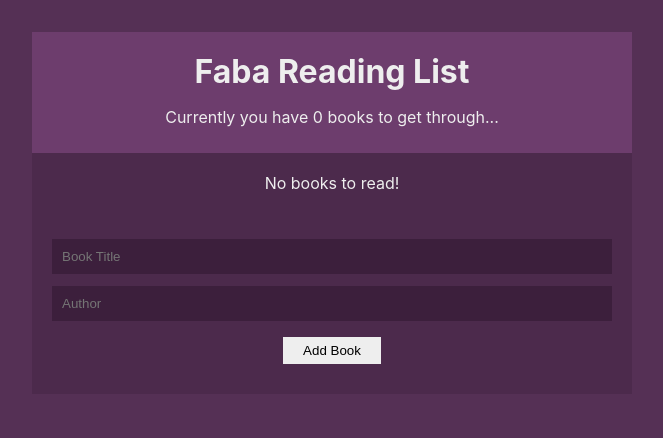
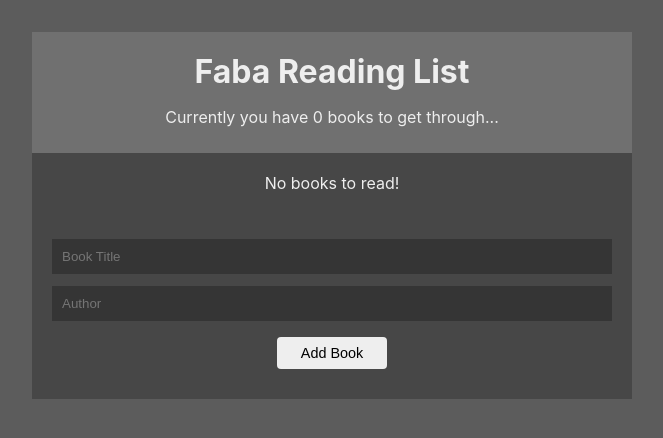
Before and after one commit to Aceba1/React-Basics-ReadingList, a React (Create React App) app in the folder client/: page / in a window 1280 px wide. Shown: the top 438 px of the page, without its empty margins (308-971 px from the left). Built offline with nearby package versions, Linux system fonts and the light colour scheme.

Commit message:
Greyscale styling

```diff
--- a/client/src/index.css
+++ b/client/src/index.css
@@ -5,12 +5,12 @@ body {
     sans-serif;
   -webkit-font-smoothing: antialiased;
   -moz-osx-font-smoothing: grayscale;
-  background: #553055;
+  background: #5c5c5c;
 }
 
 /* app styles */
 .App {
-  background: #4c2a4c;
+  background: #474747;
   max-width: 600px;
   margin: 32px auto;
   color: #eee;
@@ -19,7 +19,7 @@ body {
 .navbar {
   padding: 10px 20px;
   text-align: center;
-  background: #6d3d6d;
+  background: #707070;
 }
 
 .navbar h1{
@@ -58,12 +58,13 @@ nav ul li {
   padding: 10px;
   margin: 10px auto;
   border-radius: 8px;
-  background: #6d3d6d;
+  background: #707070;
 }
 
 .book-list li:hover {
   opacity: 0.7;
   text-decoration: line-through;
+  cursor: pointer;
 }
 
 .empty {
@@ -80,15 +81,19 @@ input[type='text'] {
   padding: 10px;
   box-sizing: border-box;
   margin: 6px 0;
-  background: #3c1f3c;;
+  background: #353535;;
   color: #fff;
   border: 0;
 }
 
 input[type='submit'] {
+  transition: all 2s ease-in-out;
   margin: 10px auto;
   background: #eee;
   border: 0;
-  padding: 6px 20px;
+  padding: 8px 24px;
+  font-size: 0.9rem;
+  border-radius: 4px;
   display: block;
+  cursor: pointer;
 }
```
